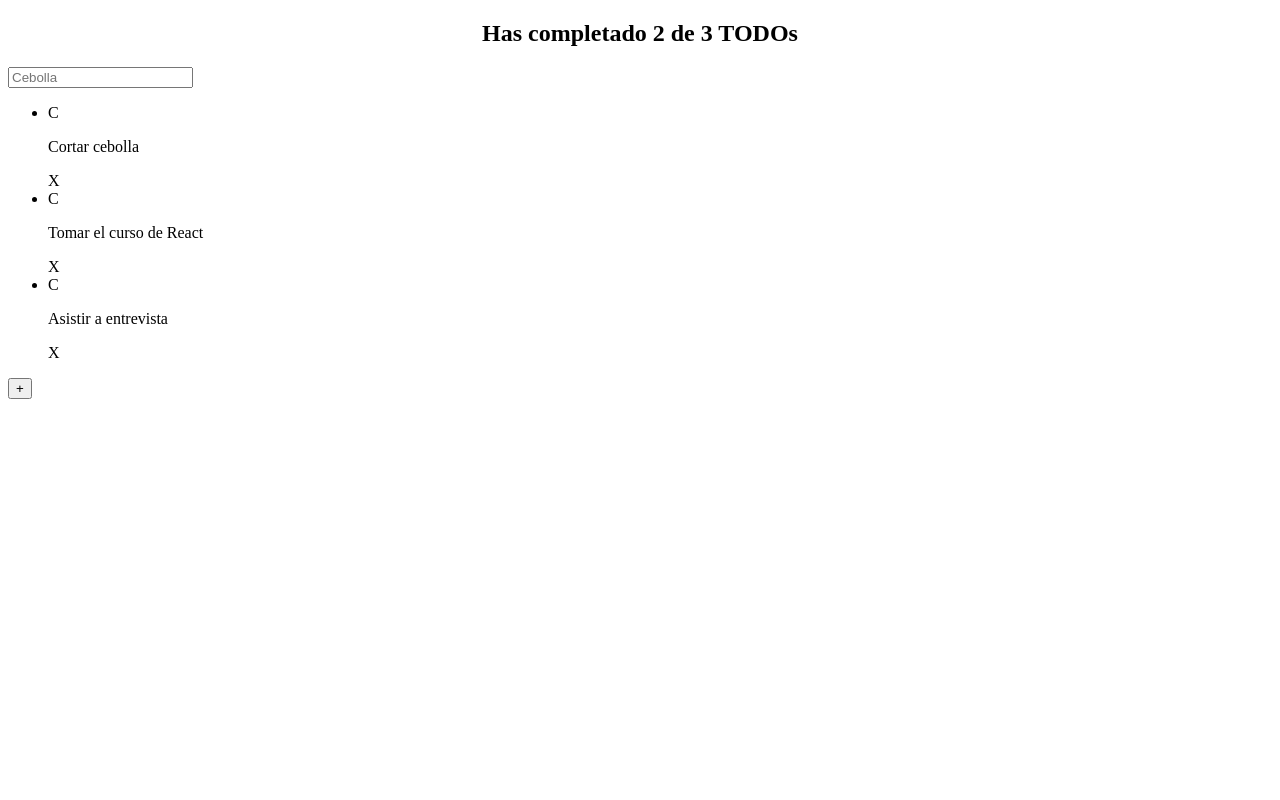
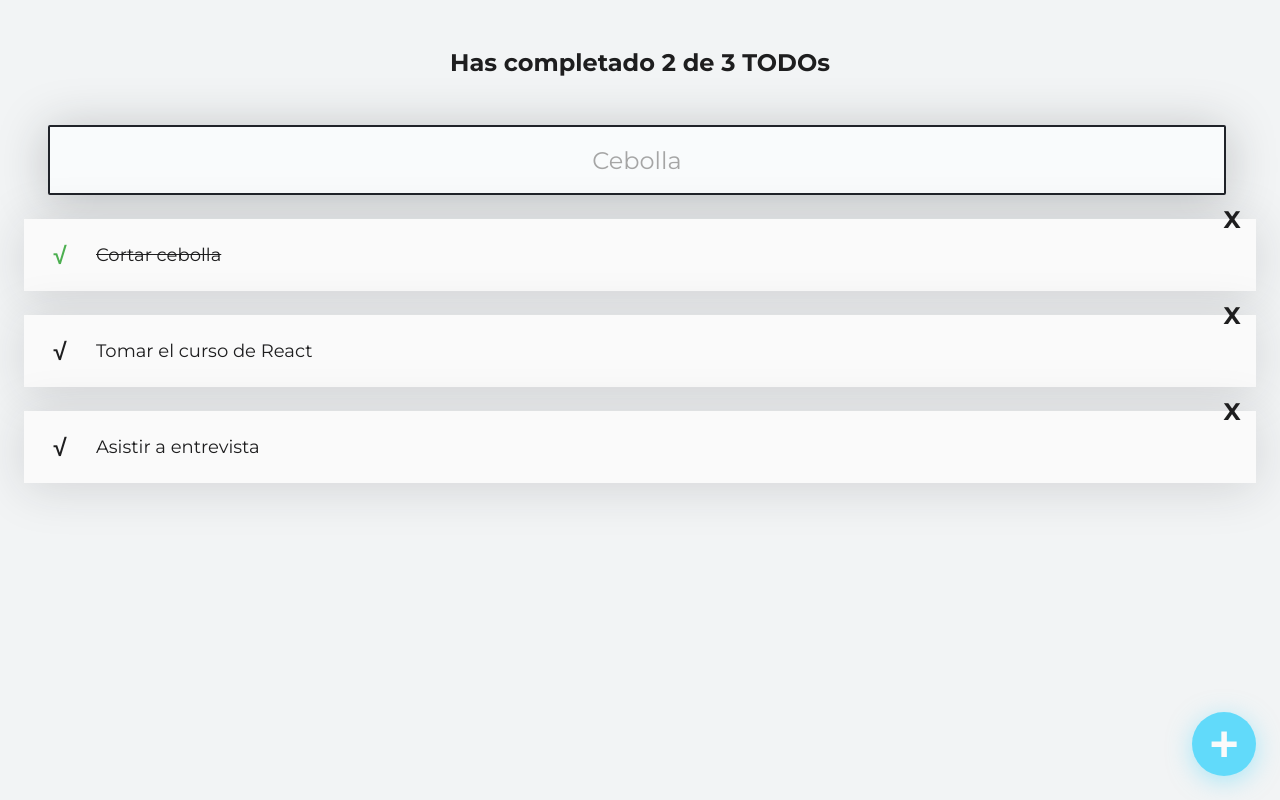
Before and after one commit to iaderegg/todo_app, a React (Create React App) app: page / in a window 1280 px wide. Built offline with nearby package versions, Linux system fonts and the light colour scheme.

Commit message:
Styles for components was created

```diff
--- a/src/App.js
+++ b/src/App.js
@@ -7,7 +7,7 @@
 //import './App.css';
 
 const todos = [
-  { text: 'Cortar cebolla', completed: false },
+  { text: 'Cortar cebolla', completed: true },
   { text: 'Tomar el curso de React', completed: false },
   { text: 'Asistir a entrevista', completed: false },
 ];
@@ -21,7 +21,10 @@
 
       <TodoList>
         {todos.map(todo => (
-          <TodoItem key={todo.text} text={todo.text} />
+          <TodoItem
+            key={todo.text}
+            text={todo.text}
+            completed={todo.completed} />
         ))}
       </TodoList>
 
--- a/src/CreateTodoButton.css
+++ b/src/CreateTodoButton.css
@@ -1,3 +1,25 @@
 .CreateTodoButton {
+    background-color: #61DAFA;
+    box-shadow: 0px 5px 25px rgba(97, 218, 250, 0.5);
+    border: none;
+    border-radius: 50%;
+    cursor: pointer;
+    font-size: 50px;
+    position: fixed;
+    bottom: 24px;
+    right: 24px;
+    font-weight: bold;
+    color: #FAFAFA;
+    display: flex;
+    justify-content: center;
+    align-items: center;
+    height: 64px;
+    width: 64px;
 
-}
+    transform: rotate(0);
+    transition: .3s ease;
+  }
+
+  .CreateTodoButton:hover {
+    transform: rotate(224deg);
+  }
--- a/src/TodoCounter.css
+++ b/src/TodoCounter.css
@@ -1,4 +1,6 @@
 .TodoCounter {
     font-size: 24px;
     text-align: center;
-}
+    margin: 0;
+    padding: 48px;
+  }
--- a/src/TodoItem.css
+++ b/src/TodoItem.css
@@ -1,3 +1,52 @@
 .TodoItem {
+    background-color: #FAFAFA;
+    position: relative;
+    display: flex;
+    justify-content: center;
+    align-items: center;
+    margin-top: 24px;
+    box-shadow: 0px 5px 50px rgba(32, 35, 41, 0.15);
+}
 
+.TodoItem-p {
+    margin: 24px 0 24px 24px;
+    width: calc(100% - 120px);
+    font-size: 18px;
+    line-height: 24px;
+    font-weight: 400;
 }
+
+.TodoItem-p--complete {
+    text-decoration: line-through;
+}
+
+.Icon {
+    cursor: pointer;
+    display: flex;
+    justify-content: center;
+    align-items: center;
+    height: 48px;
+    width: 48px;
+    font-size: 24px;
+    font-weight: bold;
+    /* background-color: #CCC; */
+}
+
+.Icon-check {
+    position: absolute;
+    left: 12px;
+}
+
+.Icon-check--active {
+    color: #4caf50;
+}
+
+.Icon-delete {
+    position: absolute;
+    top: -24px;
+    right: 0;
+}
+
+.Icon-delete:hover {
+    color: red;
+}
--- a/src/TodoItem.js
+++ b/src/TodoItem.js
@@ -1,14 +1,20 @@
 import React from 'react';
-import './TodoItem.css'
+import './TodoItem.css';
 
 function TodoItem(props) {
-    return (
-        <li>
-            <span>C</span>
-            <p>{ props.text }</p>
-            <span>X</span>
-        </li>
-    );
+  return (
+    <li className="TodoItem">
+      <span className={`Icon Icon-check ${props.completed && 'Icon-check--active'}`}>
+        √
+      </span>
+      <p className={`TodoItem-p ${props.completed && 'TodoItem-p--complete'}`}>
+        {props.text}
+      </p>
+      <span className="Icon Icon-delete">
+        X
+      </span>
+    </li>
+  );
 }
 
 export { TodoItem };
--- a/src/TodoList.css
+++ b/src/TodoList.css
@@ -1,3 +1,5 @@
-.TodoList {
-
+ul {
+    margin: 0;
+    padding: 0 0 56px 0;
+    list-style: none;
 }
--- a/src/TodoSearch.css
+++ b/src/TodoSearch.css
@@ -1,3 +1,24 @@
 .TodoSearch {
+    background: #F9FBFC;
+    border-radius: 2px;
+    border: 2px solid #202329;
+    margin: 0 24px;
+    height: 64px;
+    width: calc(100% - 62px);
+    font-size: 24px;
+    text-align: center;
+    font-family: 'Montserrat';
+    font-weight: 400;
+    color: #1E1E1F;
+    box-shadow: 0px 5px 50px rgba(32, 35, 41, 0.25);
+  }
 
-}
+  .TodoSearch::placeholder {
+    color: #A5A5A5;
+    font-family: 'Montserrat';
+    font-weight: 400;
+  }
+
+  .TodoSearch:focus {
+    outline-color: #61DAFA;
+  }
--- a/src/index.css
+++ b/src/index.css
@@ -1,13 +1,13 @@
 body {
   margin: 0;
-  font-family: -apple-system, BlinkMacSystemFont, 'Segoe UI', 'Roboto', 'Oxygen',
-    'Ubuntu', 'Cantarell', 'Fira Sans', 'Droid Sans', 'Helvetica Neue',
-    sans-serif;
-  -webkit-font-smoothing: antialiased;
-  -moz-osx-font-smoothing: grayscale;
+  padding: 0;
+  background: #F2F4F5;
+  color: #1E1E1F;
+  font-family: 'Montserrat', Arial, Helvetica, sans-serif;
 }
 
-code {
-  font-family: source-code-pro, Menlo, Monaco, Consolas, 'Courier New',
-    monospace;
+#root {
+  margin: 0 24px;
+  position: relative;
+  min-height: 100vh;
 }
--- a/src/index.js
+++ b/src/index.js
@@ -1,6 +1,7 @@
 import React from 'react';
 import ReactDOM from 'react-dom/client';
 import App from './App';
+import './index.css';
 
 const root = ReactDOM.createRoot(document.getElementById('root'));
 root.render(
```
